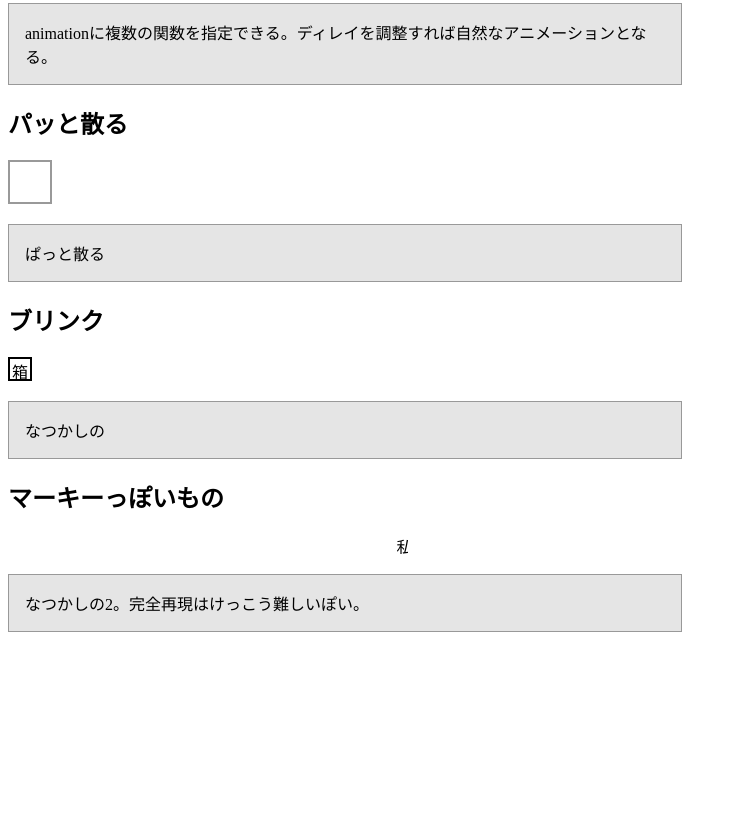
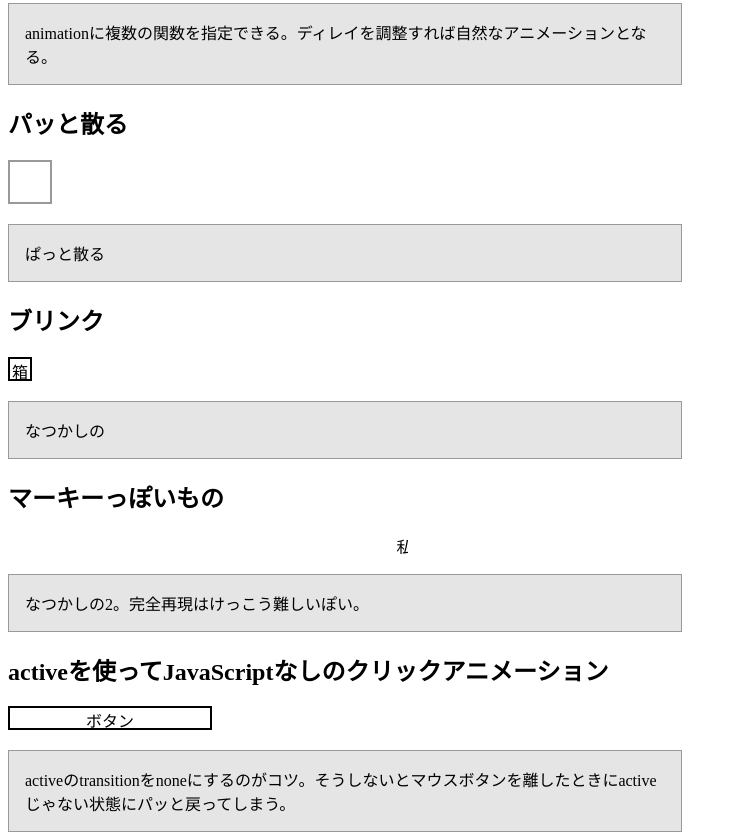
Before and after one commit to akahigeg/css-animation, a plain HTML site: page index.html in a window 1280 px wide. Shown: the part 1642-2482 px from the top of the page, without its empty margins (0-737 px from the left). Before the commit the page ends 2282 px from the top, so only its background shows below. Drawn offline with Linux system fonts and the light colour scheme.

Commit message:
activeを使ってJavaScriptなしのクリックアニメーション

```diff
--- a/index.html
+++ b/index.html
@@ -314,5 +314,24 @@ transition-delay: 0s;
     <div class="note">
       なつかしの2。完全再現はけっこう難しいぽい。
     </div>
+
+    <h2>activeを使ってJavaScriptなしのクリックアニメーション</h2>
+    <style>
+      .box10 {
+        width: 200px;
+        height: 20px;
+        border: 2px solid #000;
+        text-align: center;
+        transition: all 1s 0s ease-in;
+      }
+      .box10:active {
+        background-color: #fee;
+        transition: none;
+      }
+    </style>
+    <div class="box10">ボタン</div>
+    <div class="note">
+      activeのtransitionをnoneにするのがコツ。そうしないとマウスボタンを離したときにactiveじゃない状態にパッと戻ってしまう。
+    </div>
   </body>
 </html>
```
